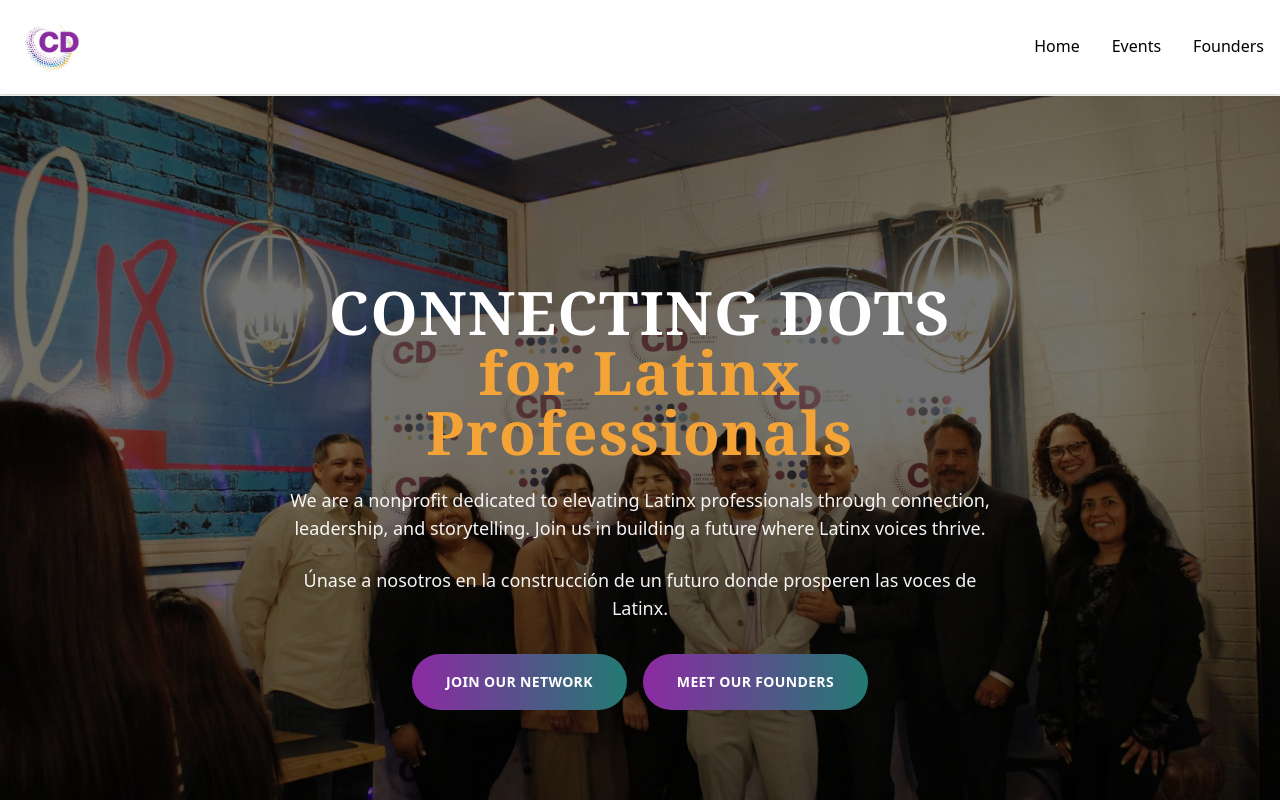
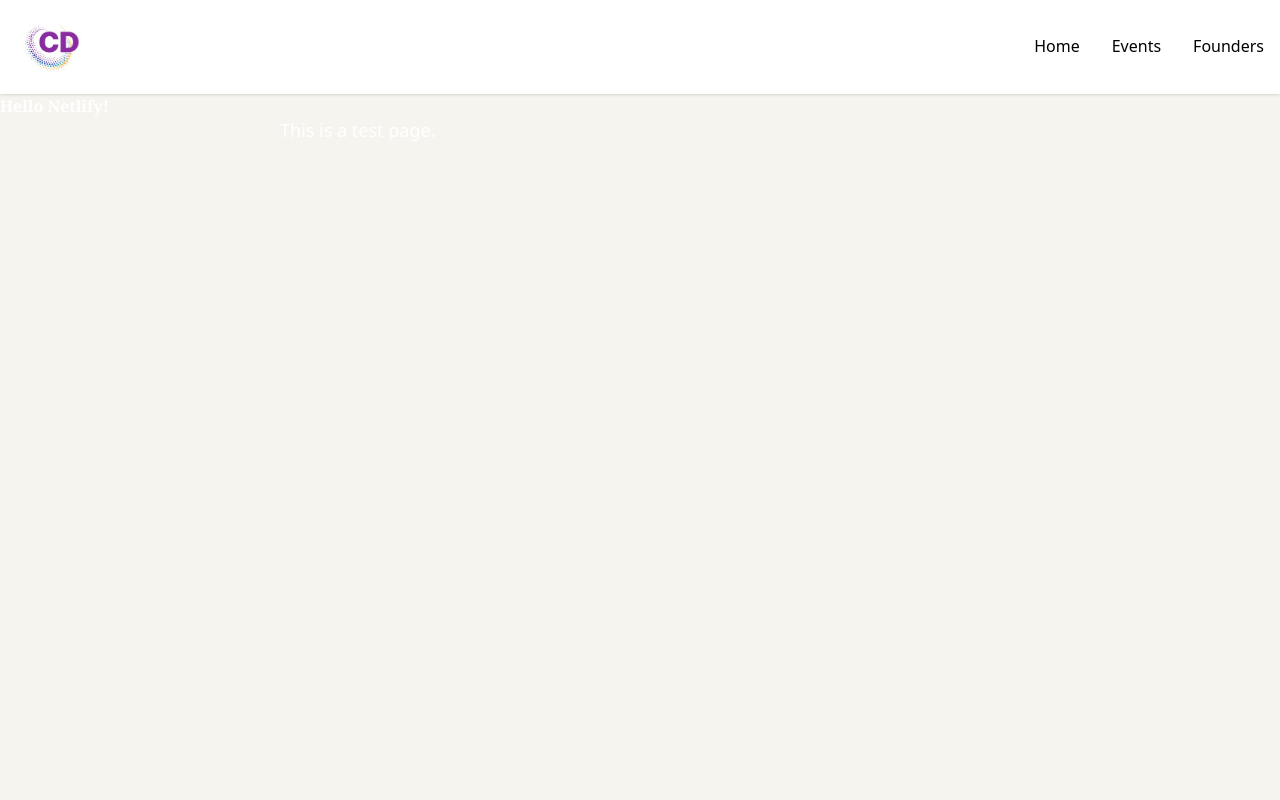
Before and after one commit to NickStrick/Connecting-Dots, a Next.js app: page / in a window 1280 px wide. Shown: the top 800 px of the page. Built offline with nearby package versions, Linux system fonts and the light colour scheme.

Commit message:
simplified app

```diff
--- a/src/app/page.tsx
+++ b/src/app/page.tsx
@@ -17,6 +17,15 @@ import backgroundImage2 from "../../public/eventGroup.png"; // Adjust the path a
 import backgroundImage3 from "../../public/3members.png"; // Adjust the path as needed
 
 export default function Home() {
+  return (
+    <div>
+      <h1>Hello Netlify!</h1>
+      <p>This is a test page.</p>
+    </div>
+  );
+}
+
+function Home2() {
   return (
     <main className="min-h-screen bg-neutral-900 text-white">
       <section
```
